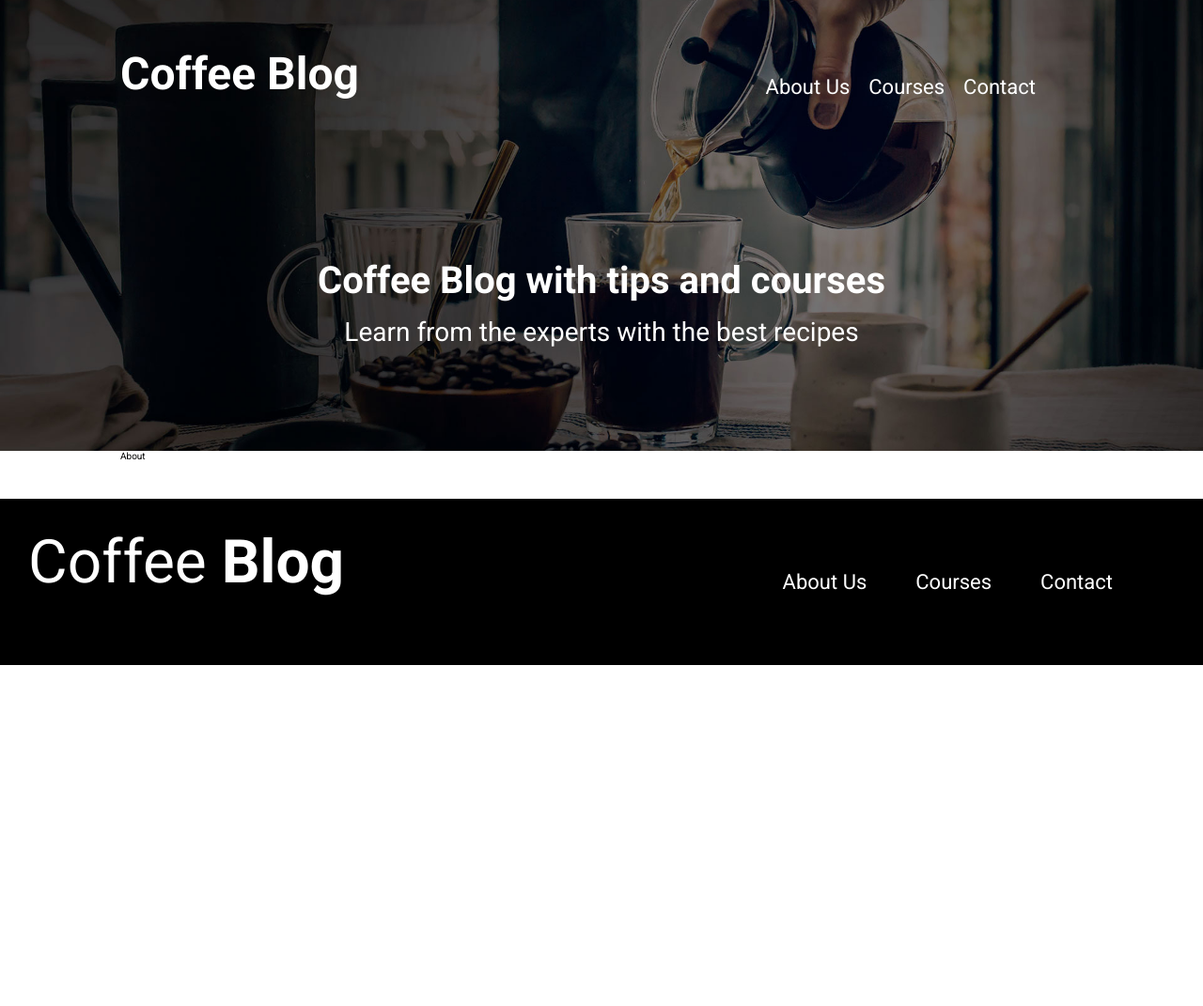
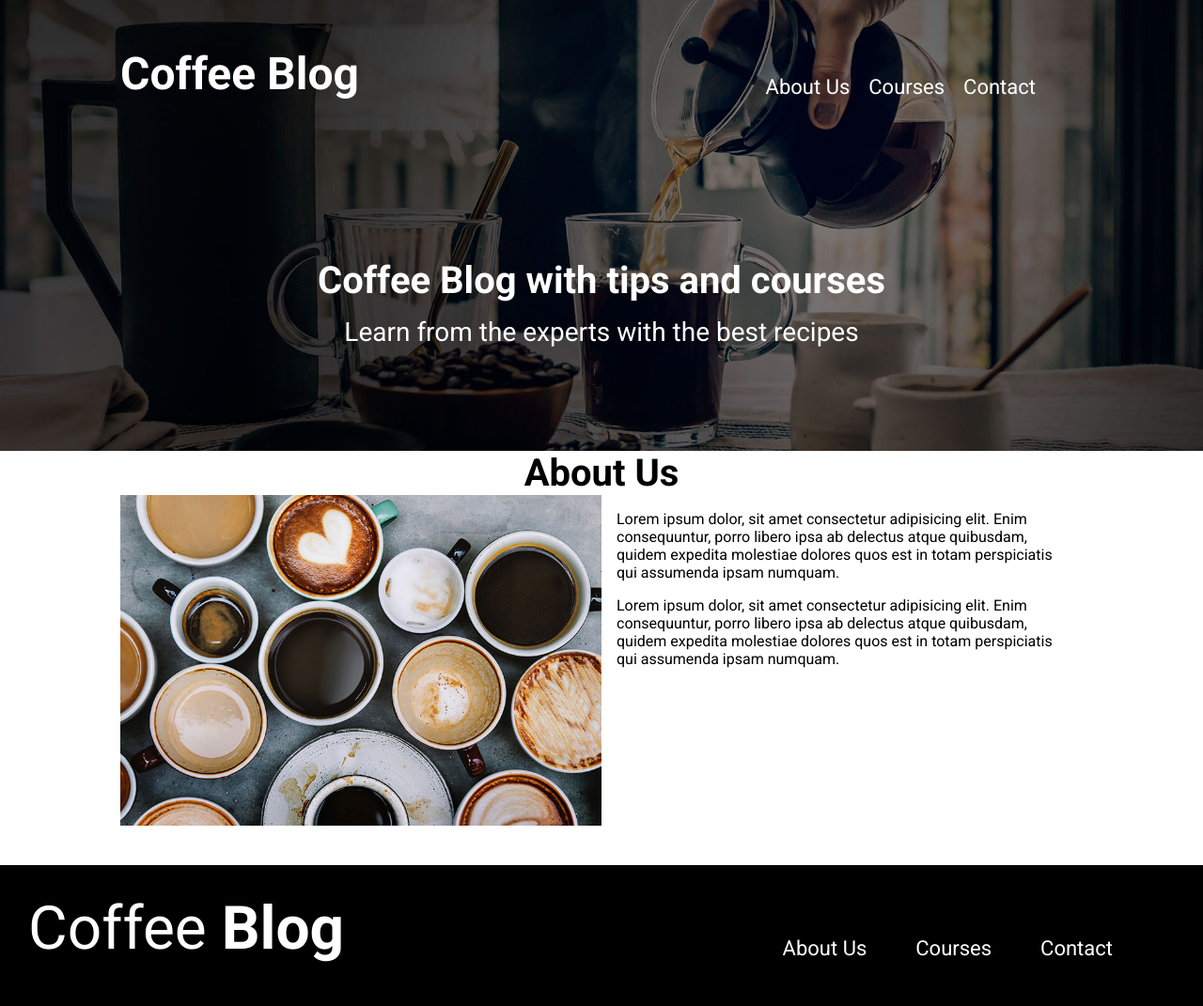
Before and after one commit to jmacach1/coffee_blog, a plain HTML site: page about.html in a window 1280 px wide. Shown: the whole page at 94% size. Before the commit the page ends 800 px from the top, so only its background shows below. Drawn offline with Linux system fonts and the light colour scheme.

Commit message:
about.html content and style

```diff
--- a/about.html
+++ b/about.html
@@ -33,7 +33,20 @@
   </header>
 
   <main class="container blog">
-    About
+    <h2 class="center">About Us</h2>
+    <div class="about-us">
+      <div class="about-us-image">
+        <img src="img/us.jpg" alt="Several cups of coffee">
+      </div>
+      <div class="about-us-text">
+        <p>
+          Lorem ipsum dolor, sit amet consectetur adipisicing elit. Enim consequuntur, porro libero ipsa ab delectus atque quibusdam, quidem expedita molestiae dolores quos est in totam perspiciatis qui assumenda ipsam numquam.
+        </p>
+        <p>
+          Lorem ipsum dolor, sit amet consectetur adipisicing elit. Enim consequuntur, porro libero ipsa ab delectus atque quibusdam, quidem expedita molestiae dolores quos est in totam perspiciatis qui assumenda ipsam numquam.
+        </p>
+      </div>
+    </div>
   </main>
 
   <footer class="site-footer">
--- a/css/style.css
+++ b/css/style.css
@@ -111,7 +111,7 @@ nav a {
   border-bottom: 1px solid #c1c1c1;
 }
 
-.blog-entry: last-of-type {
+.blog-entry:last-of-type {
   border: none;
 }
 
@@ -188,7 +188,7 @@ nav a {
   }
 }
 
-/* for contact.html */
+/* contact.html */
 .contact-form {
   position: relative;
   padding: 5rem;
@@ -258,3 +258,25 @@ nav a {
     flex-basis: calc(66.6 - 1rem);
   }
 }
+
+/* about.html */
+.about-us {
+  display: flex;
+  justify-content: center;
+  flex-wrap: wrap;
+}
+
+.about-us-text p {
+  margin: 1.6rem;
+}
+
+@media (min-width: 768px) {
+  .about-us {
+    flex-wrap: nowrap;
+  }
+
+  .about-us-text,
+  .about-us-image {
+    flex: 1;
+  }
+}
```
Also changed, not shown: contact.html (+1 -2 lines).
